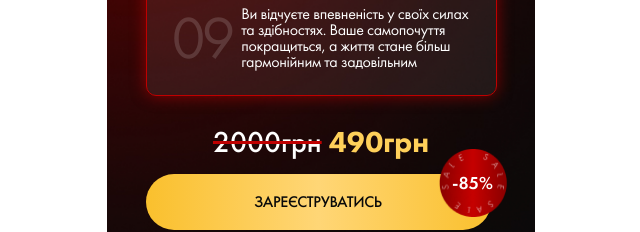
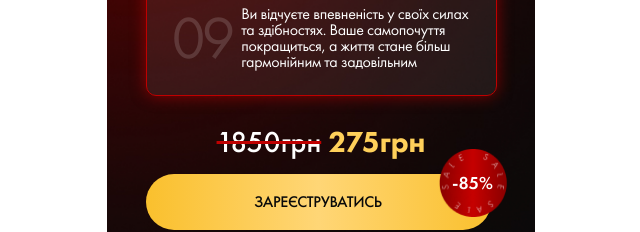
Before and after one commit to RomanIsaiev/work-website-52, a website built with Vite: page index.html in a window 1280 px wide. Shown: the part 8554-8786 px from the top of the page, 319-959 px from the left. Built offline with nearby package versions, Linux system fonts and the light colour scheme; a script that the page names is missing; files whose address does not match are found by name.

Commit message:
update price

```diff
--- a/index.html
+++ b/index.html
@@ -1164,7 +1164,7 @@
               </p>
             </li>
           </ul>
-          <p class="price"><span>2000грн</span> 490грн</p>
+          <p class="price"><span>1850грн</span> 275грн</p>
           <div class="header-button-container">
             <button type="button" data-modal-open class="header-button">
               зареєструватись
```
